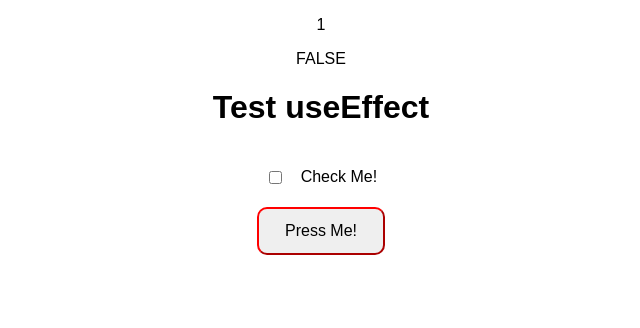
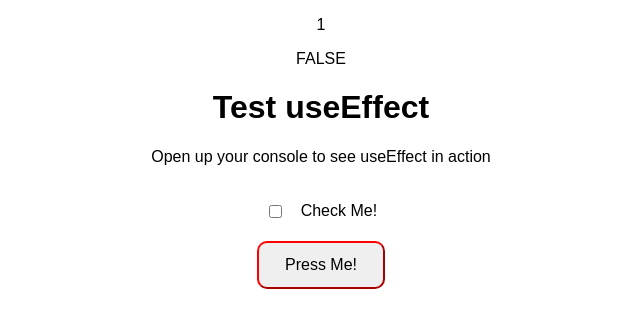
Before and after one commit to jaydray1/useEffect-always-runs, a React (Create React App) app: page / in a window 1280 px wide. Shown: the top 328 px of the page, without its empty margins (319-959 px from the left). Built offline with nearby package versions, Linux system fonts and the light colour scheme.

Commit message:
instruct
instruct

```diff
--- a/src/App.js
+++ b/src/App.js
@@ -23,6 +23,7 @@ const App = () => {
       <p>{random}</p>
       <p>{checkedBool.toString().toUpperCase()}</p>
       <h1>Test useEffect</h1>
+      <p>Open up your console to see useEffect in action</p>
       <Check
         random={updateRandom}
         checker={updateChecker}
```
